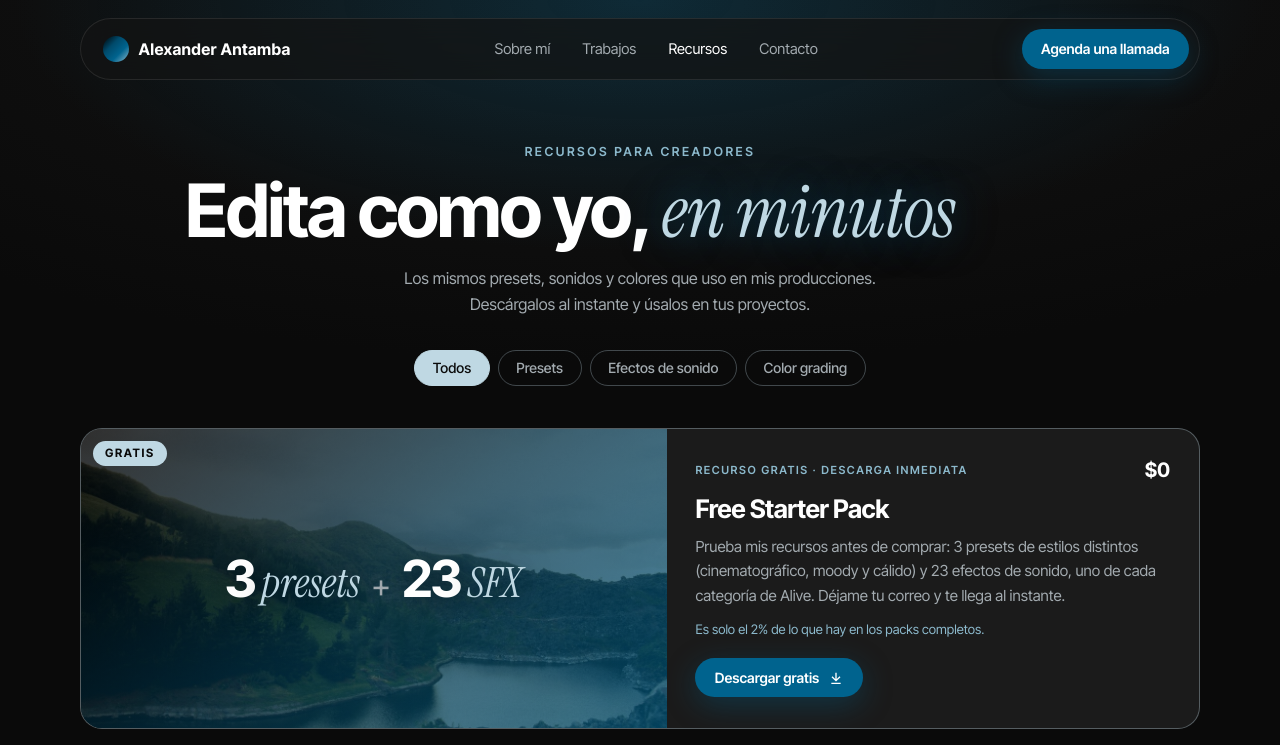
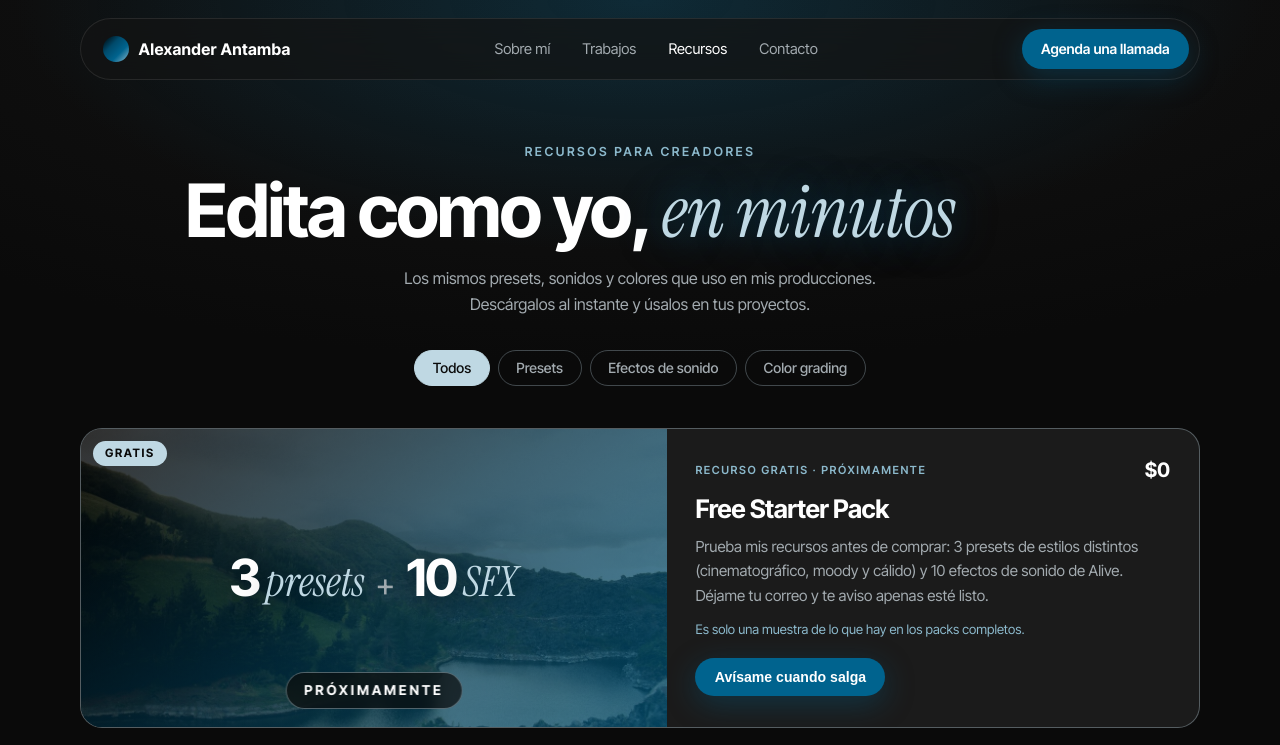
Before and after one commit to Muwaiec/alexander-antamba-web, a plain HTML site: page public/recursos/index.html in a window 1280 px wide. Shown: the top 745 px of the page. Drawn offline with Linux system fonts and the light colour scheme.

Commit message:
Recursos: Free Starter Pack como Próximamente (3 presets + 10 SFX)
Co-Authored-By: Claude Opus 5.5 <noreply@anthropic.com>
Claude-Session: https://claude.ai/code/session_0198tCPZaVcmWSUSaGr6TjNu

```diff
--- a/public/recursos/index.html
+++ b/public/recursos/index.html
@@ -260,6 +260,7 @@
   .free-title b{font-size:3.2rem;font-weight:800;letter-spacing:-.04em}
   .free-title em{font-family:var(--serif);font-style:italic;font-size:2.6rem;color:var(--light)}
   .free-title span{font-size:2rem;color:var(--muted);margin:0 .3rem}
+  .free-media .badge-soon{top:auto;bottom:18px;transform:translateX(-50%)}
   .free-badge{position:absolute;z-index:2;left:12px;top:12px;font-size:.72rem;font-weight:700;letter-spacing:.14em;text-transform:uppercase;padding:.35rem .75rem;border-radius:999px;background:var(--light);color:#0a0a0a}
   .free-body{padding:1.8rem 1.8rem 1.9rem;display:flex;flex-direction:column;gap:.7rem;justify-content:center}
   .free-body h3{font-size:1.6rem;font-weight:700;letter-spacing:-.02em}
@@ -384,16 +385,17 @@
   <article class="free">
     <div class="free-media">
       <img src="/img/recursos/presets-despues.jpg" alt="Foto editada con uno de los presets del pack gratis">
-      <div class="free-title"><b>3</b><em>presets</em><span>+</span><b>23</b><em>SFX</em></div>
+      <div class="free-title"><b>3</b><em>presets</em><span>+</span><b>10</b><em>SFX</em></div>
       <span class="free-badge">Gratis</span>
+      <span class="badge-soon">Próximamente</span>
     </div>
     <div class="free-body">
-      <div class="prod-top"><span class="tag">Recurso gratis · Descarga inmediata</span><span class="price">$0</span></div>
+      <div class="prod-top"><span class="tag">Recurso gratis · Próximamente</span><span class="price">$0</span></div>
       <h3>Free Starter Pack</h3>
-      <p>Prueba mis recursos antes de comprar: 3 presets de estilos distintos (cinematográfico, moody y cálido) y 23 efectos de sonido, uno de cada categoría de Alive. Déjame tu correo y te llega al instante.</p>
-      <p class="free-note">Es solo el 2% de lo que hay en los packs completos.</p>
-      <!-- PENDIENTE: cambiar este enlace de WhatsApp por el del Free Starter Pack en Gumroad cuando exista -->
-      <div class="prod-ctas"><a class="pill primary sm" href="https://wa.me/593989533689?text=Hola%20Alexander%2C%20quiero%20el%20Free%20Starter%20Pack" target="_blank" rel="noopener">Descargar gratis <svg viewBox="0 0 24 24" fill="none" stroke="currentColor" stroke-width="2"><path d="M12 4v12M6 10l6 6 6-6M5 20h14"/></svg></a></div>
+      <p>Prueba mis recursos antes de comprar: 3 presets de estilos distintos (cinematográfico, moody y cálido) y 10 efectos de sonido de Alive. Déjame tu correo y te aviso apenas esté listo.</p>
+      <p class="free-note">Es solo una muestra de lo que hay en los packs completos.</p>
+      <!-- PENDIENTE: cuando el pack esté en Gumroad, cambiar este botón por "Descargar gratis" con el enlace -->
+      <div class="prod-ctas"><button class="pill primary sm notify-open" data-product="Free Starter Pack">Avísame cuando salga</button></div>
     </div>
   </article>
   <div class="shop-grid">
```
